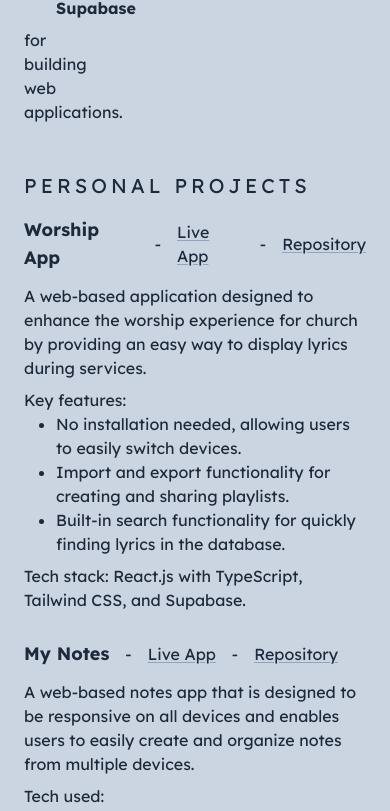
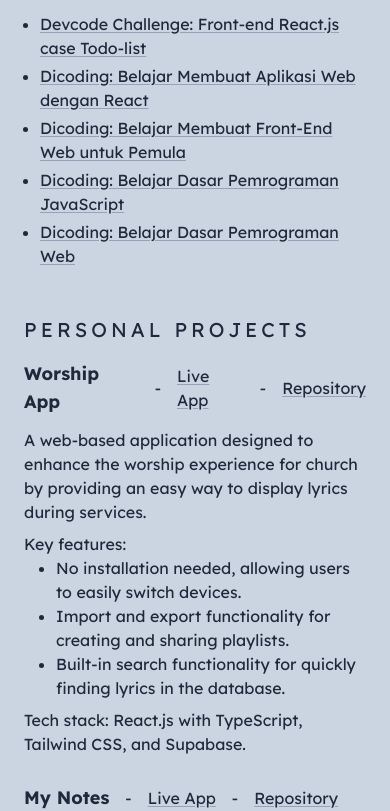
Before and after one commit to roymandev/royman.dev, a Next.js app: page /resume in a window 390 px wide. Shown: the part 1137-1948 px from the top of the page. Built offline with nearby package versions, Linux system fonts and the light colour scheme.

Commit message:
fix: resume section project not responsive

```diff
--- a/src/components/Resume/SectionProjects.tsx
+++ b/src/components/Resume/SectionProjects.tsx
@@ -2,7 +2,7 @@ import CustomLink from '@/components/CustomLink';
 import BaseSection from '@/components/Resume/BaseSection';
 
 const SectionProjects = () => (
-  <BaseSection title="Personal Projects" className="col-span-2">
+  <BaseSection title="Personal Projects" className="sm:col-span-2">
     <article className="mb-6 space-y-2">
       <header className="flex items-center gap-4">
         <h2 className="py-1 text-lg font-bold">Worship App</h2>-
```
